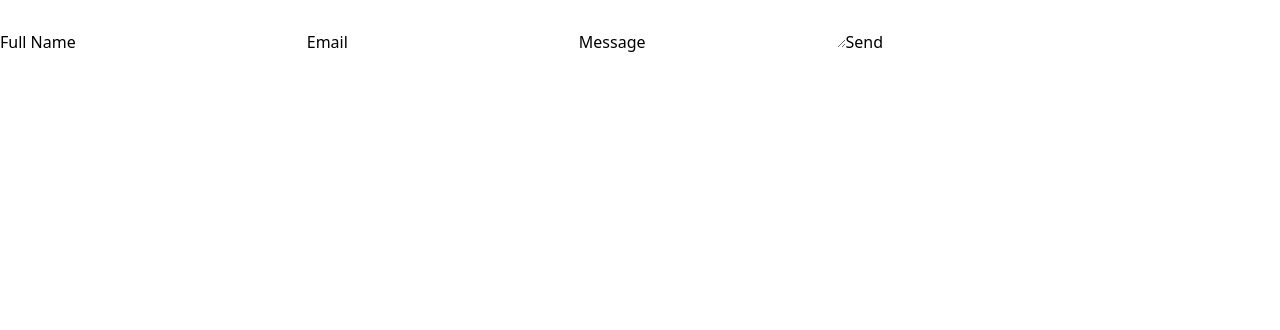
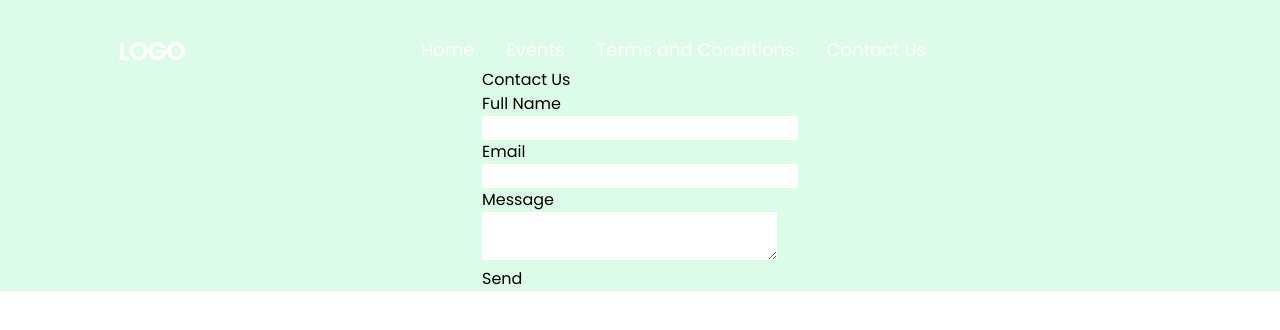
Before and after one commit to Pukka-Technologies/iVote, a Next.js app: page /contact in a window 1280 px wide. Shown: the top 330 px of the page. Built offline with nearby package versions, Linux system fonts and the light colour scheme.

Commit message:
add contact svg

```diff
--- a/components/Contact.js
+++ b/components/Contact.js
@@ -24,16 +24,28 @@ const Contact = () => {
         );
     };
   return (
-    <div>
+    <div className="flex justify-center items-center">
+      <article>
+        <h1>Contact Us</h1>
         <form ref={form} onSubmit={sendEmail}>
           <label>Full Name</label>
+          <div>
             <input type="text" name="user_name" />
+          </div>
           <label>Email</label>
+          <div>
             <input type="email" name="user_email" />
+          </div>
           <label>Message</label>
+          <div>
             <textarea name="message" />
+          </div>
           <input type="submit" value="Send" />
         </form>
+      </article>
+      <article>
+
+      </article>
     </div>
   );
 }
--- a/pages/contact.js
+++ b/pages/contact.js
@@ -1,9 +1,11 @@
 import React from 'react'
 import Contact from '../components/Contact'
+import Navbar from '../components/Navbar'
 
 const ContactUs = () => {
   return (
-    <div>
+    <div className='bg-green-100 font-text'>
+        <Navbar/>
         <Contact/>
     </div>
   )
```
Also changed, not shown: public/assets/contact.svg (added). Lines whose indentation alone changed are shown as unchanged.
